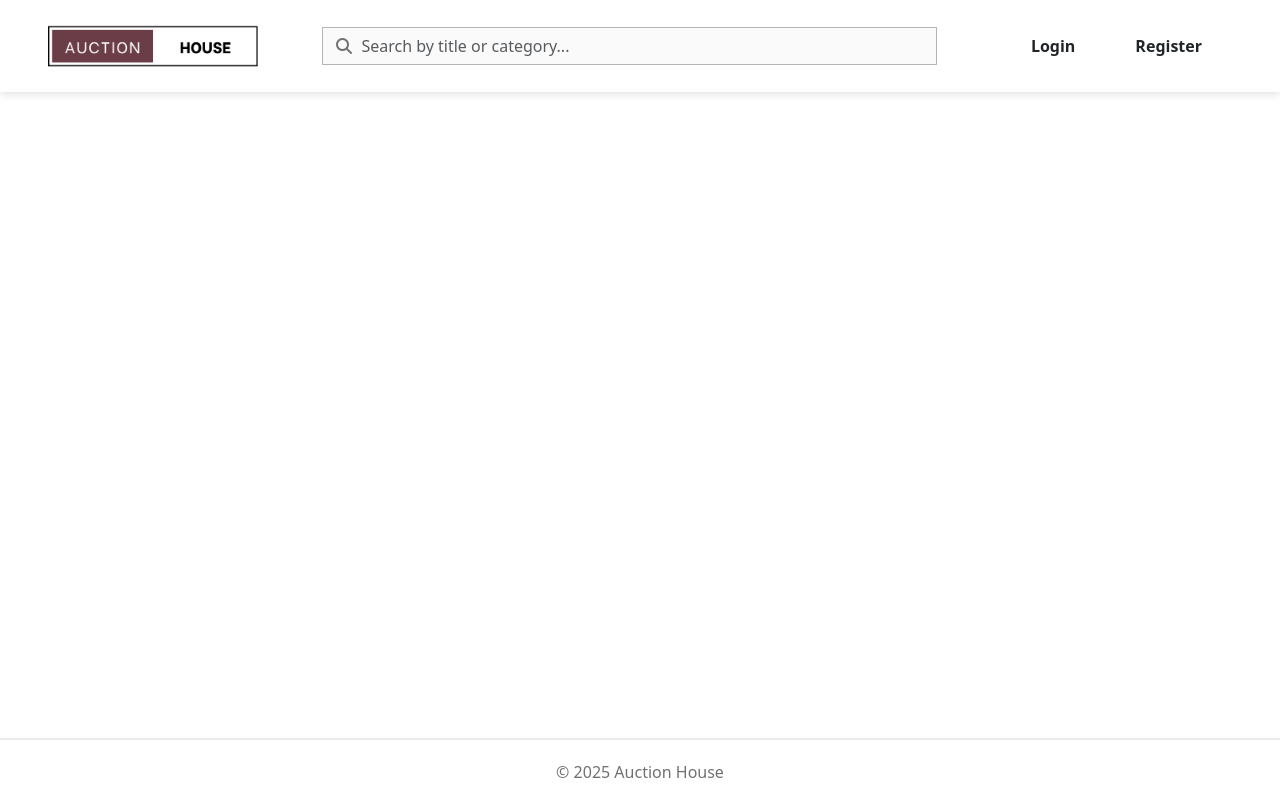
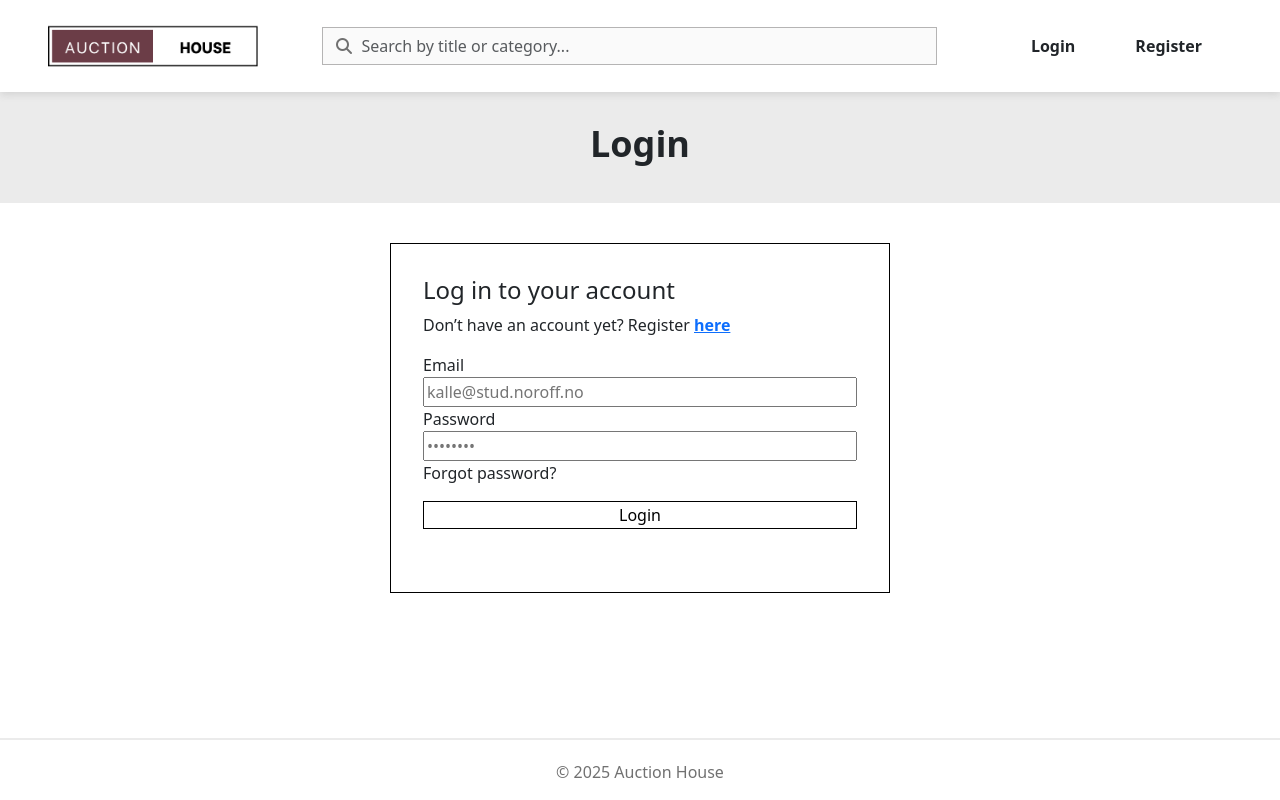
Before and after one commit to Mayamariaruth/auctionhouse, a plain HTML site: page html/login.html in a window 1280 px wide. Drawn offline with nearby package versions, Linux system fonts and the light colour scheme.

Commit message:
add title section and login form with basic styling

```diff
--- a/html/login.html
+++ b/html/login.html
@@ -154,13 +154,46 @@
       </nav>
     </header>
     <!-- Main content -->
-    <main class="flex-grow-1">
-      <section>
-        <h1></h1>
+    <main class="flex-grow-1 mb-5">
+      <section class="title-section">
+        <h1>Login</h1>
+      </section>
+      <section class="auth-form d-flex flex-column">
+        <h2 class="fs-4">Log in to your account</h2>
+        <p>
+          Don’t have an account yet? Register
+          <a href="register.html" class="fw-bold">here</a>
+        </p>
+        <form method="POST" id="login" novalidate>
+          <div class="d-flex flex-column">
+            <label for="email">Email</label>
+            <input
+              type="email"
+              name="email"
+              id="email"
+              placeholder="kalle@stud.noroff.no"
+              required
+            />
+            <span class="error-message" id="email-error"></span>
+          </div>
+          <div class="d-flex flex-column">
+            <label for="password">Password</label>
+            <input
+              type="password"
+              name="password"
+              id="password"
+              placeholder="••••••••"
+              required
+            />
+            <span class="error-message" id="password-error"></span>
+          </div>
+          <p id="forgot-text">Forgot password?</p>
+          <button type="submit" class="form-btn">Login</button>
+        </form>
       </section>
     </main>
     <!-- Footer -->
-    <footer>
+    <footer class="mt-5">
       <p>© 2025 Auction House</p>
     </footer>
     <!-- Bootstrap JS -->
--- a/src/css/auth.css
+++ b/src/css/auth.css
@@ -0,0 +1,22 @@
+.auth-form {
+  border: 1px solid black;
+  padding: 2rem;
+  max-width: 500px;
+  height: 350px;
+  width: 90%;
+}
+
+#forgot-text {
+}
+
+.form-btn {
+  border: solid black 1px;
+  background-color: white;
+  width: 100%;
+}
+
+@media (min-width: 576px) {
+  .auth-form {
+    margin: 0 auto;
+  }
+}
--- a/src/css/styles.css
+++ b/src/css/styles.css
@@ -1,11 +1,30 @@
+@import url("./auth.css");
+@import url("./listing.css");
+@import url("./modals.css");
+@import url("./profile.css");
+
+/* General styles */
 body {
   color: black;
   font-family: "Open Sans", sans-serif;
 }
 
+.title-section {
+  background-color: #ebebeb;
+  text-align: center;
+  padding: 20px 0;
+  margin-bottom: 40px;
+}
+
+.title-section h1 {
+  font-weight: bold;
+  font-size: 24px;
+}
+
 /* Navigation */
 header {
   box-shadow: 0 2px 8px rgba(99, 99, 99, 0.2);
+  z-index: 100;
 }
 
 #logo {
@@ -82,6 +101,14 @@ footer p {
 }
 
 @media (min-width: 998px) {
+  .title-section {
+    padding: 25px 0;
+  }
+
+  .title-section h1 {
+    font-size: 30px;
+  }
+
   .search-form {
     margin: 0 auto !important;
   }
@@ -94,3 +121,13 @@ footer p {
     font-size: 16px;
   }
 }
+
+@media (min-width: 1200px) {
+  .title-section {
+    padding: 30px 0;
+  }
+
+  .title-section h1 {
+    font-size: 36px;
+  }
+}
```
